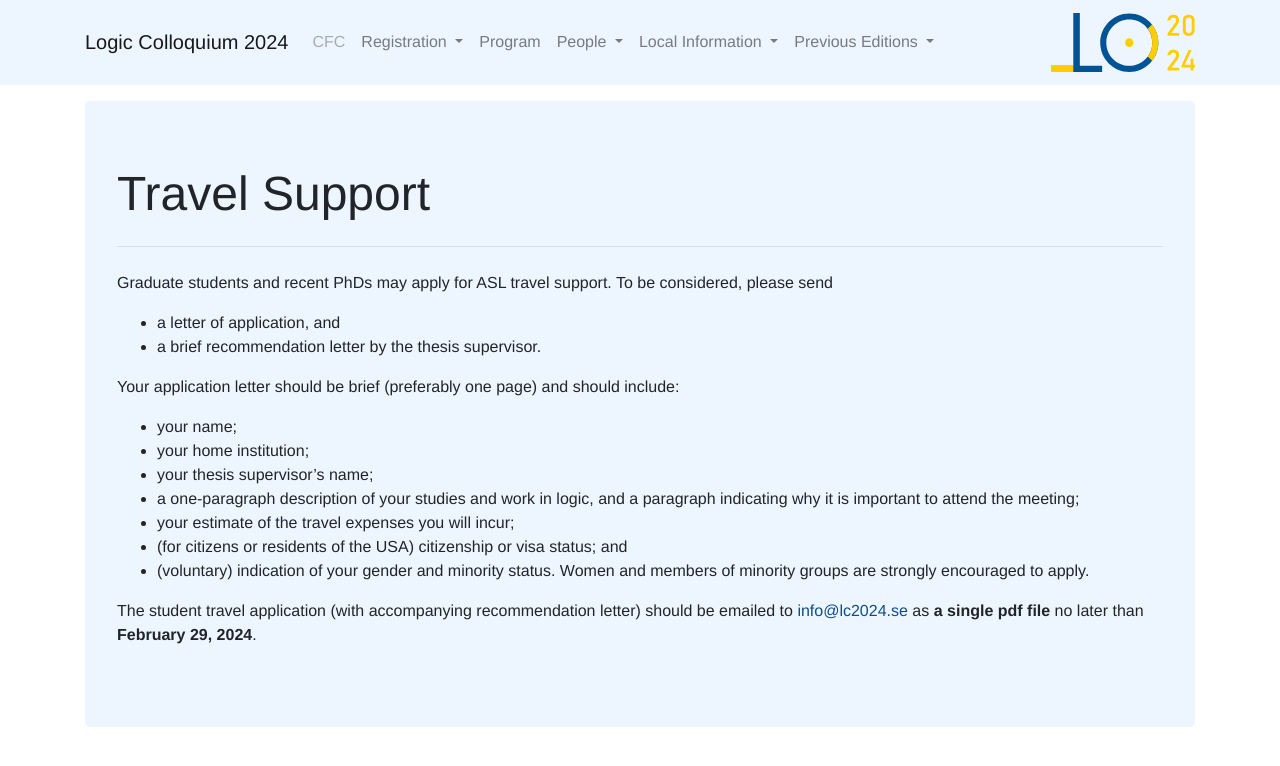
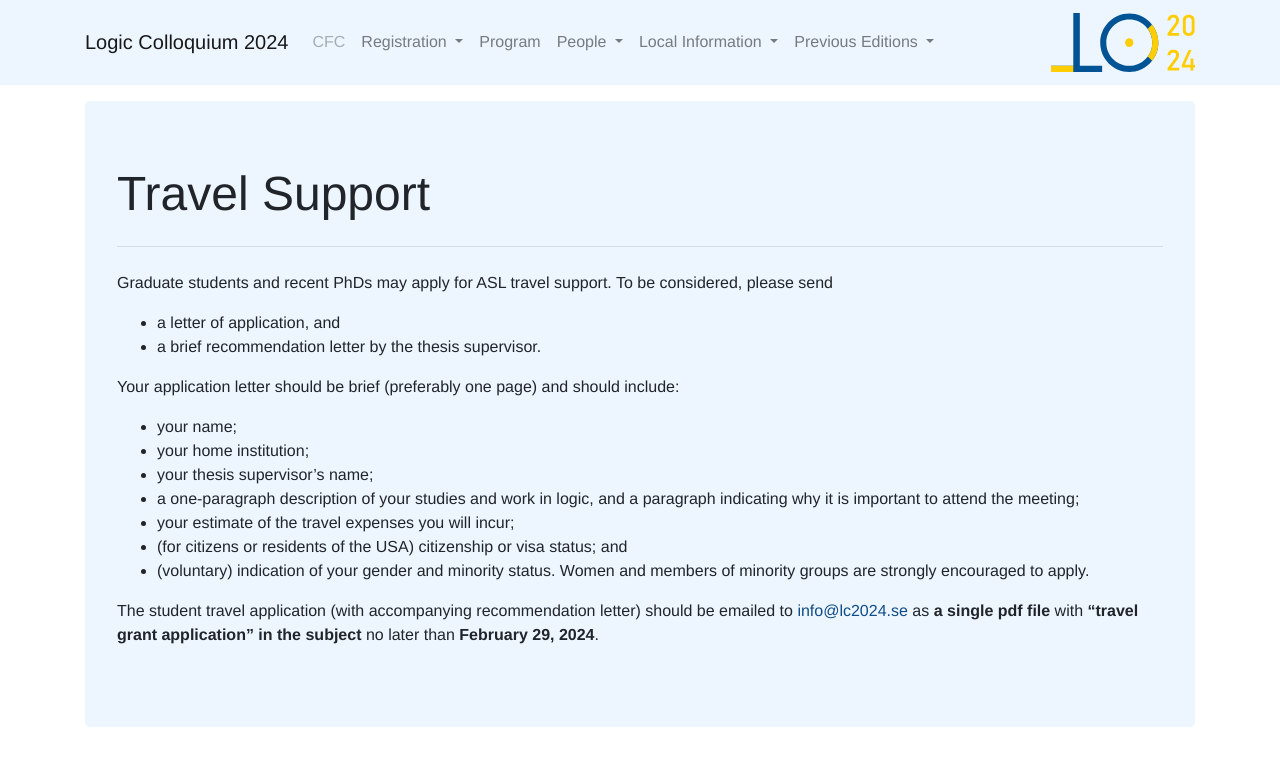
Before and after one commit to LC2024/LC2024.github.io, a Jekyll site: the page built from travel_grants/index.md, in a window 1280 px wide. Shown: the top 766 px of the page. Built offline with Jekyll 4.4.1, drawn with Linux system fonts in a browser that asks for light colours; some web fonts are replaced.

Commit message:
Travel grant subject

```diff
--- a/travel_grants/index.md
+++ b/travel_grants/index.md
@@ -19,4 +19,4 @@ Your application letter should be brief (preferably one page) and should include
 - (for citizens or residents of the USA) citizenship or visa status; and
 - (voluntary) indication of your gender and minority status. Women and members of minority groups are strongly encouraged to apply.
 
-The student travel application (with accompanying recommendation letter) should be emailed to [info@lc2024.se](mailto:info@lc2024.se) as **a single pdf file** no later than **February 29, 2024**.
+The student travel application (with accompanying recommendation letter) should be emailed to [info@lc2024.se](mailto:info@lc2024.se) as **a single pdf file** with **"travel grant application" in the subject** no later than **February 29, 2024**.
```
